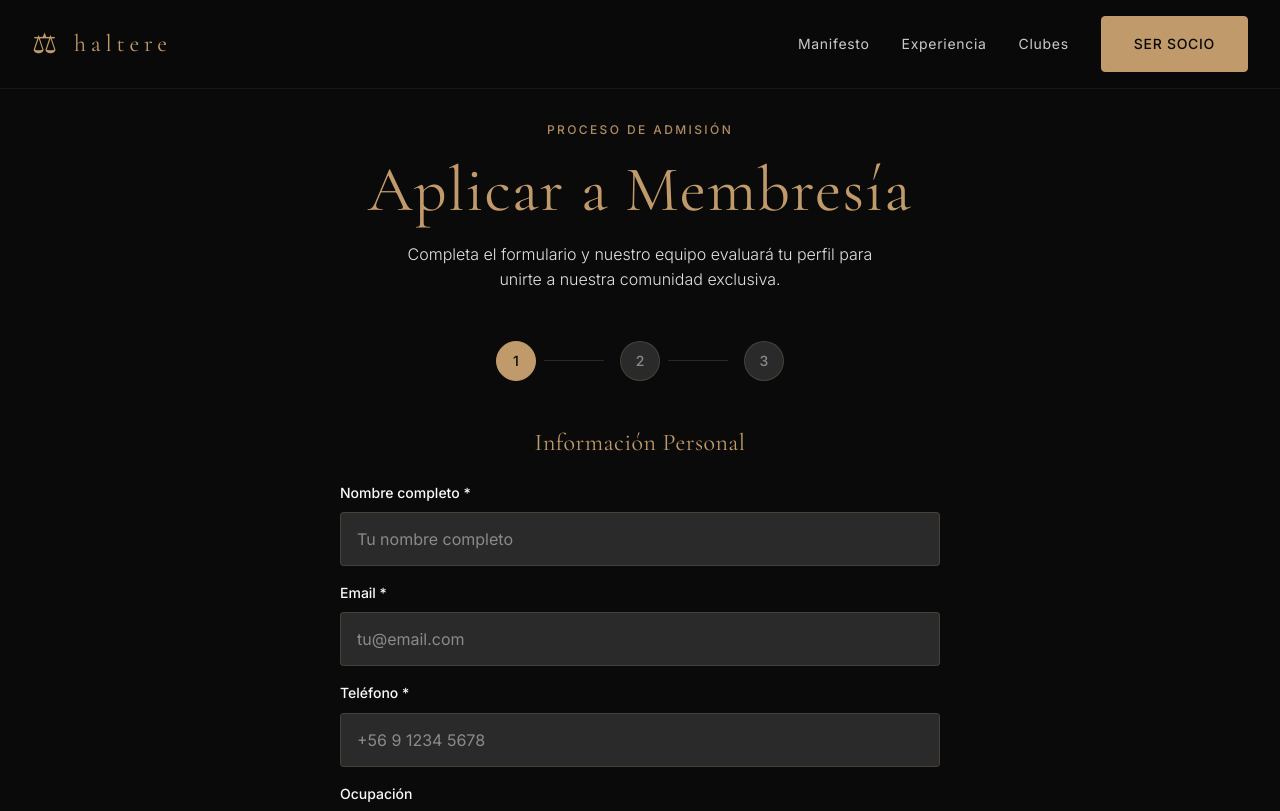
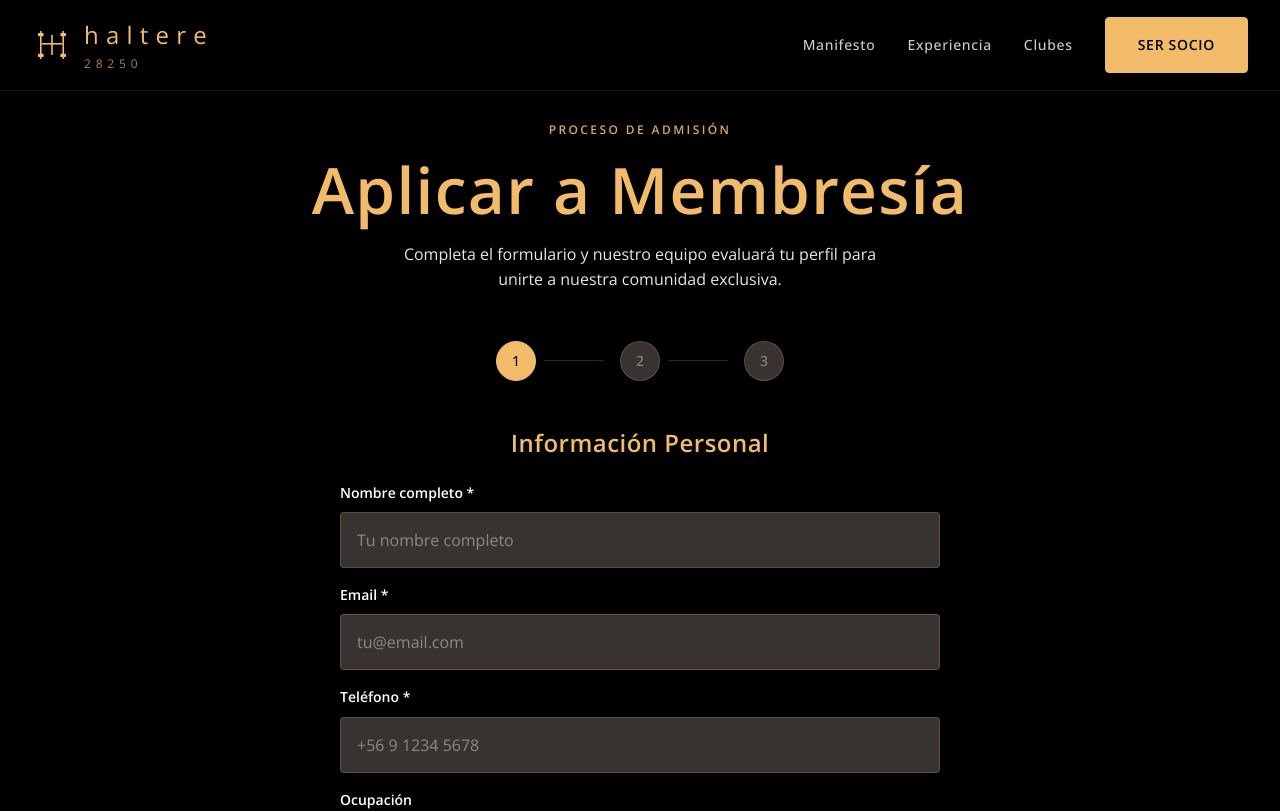
Before and after one commit to matiasbarrigadev/haltere-api, a Next.js app: page /apply in a window 1280 px wide. Shown: the top 811 px of the page. Built offline with nearby package versions, Linux system fonts and the light colour scheme.

Commit message:
style: update brand identity with official Haltere color palette and logo

```diff
--- a/src/app/apply/page.tsx
+++ b/src/app/apply/page.tsx
@@ -2,6 +2,39 @@
 
 import Link from 'next/link';
 import { useState } from 'react';
+
+// Logo SVG Component based on Brand Guidelines
+const HaltereLogo = ({ className = '', size = 'default' }: { className?: string; size?: 'default' | 'large' }) => {
+  const height = size === 'large' ? 60 : 40;
+  return (
+    <svg
+      viewBox="0 0 100 100"
+      height={height}
+      className={className}
+      fill="currentColor"
+      aria-label="Haltere Logo"
+    >
+      {/* Stylized H with barbell bars */}
+      <g>
+        {/* Left vertical bar with weights */}
+        <rect x="20" y="15" width="4" height="70" />
+        <rect x="15" y="20" width="14" height="8" rx="1" />
+        <rect x="15" y="72" width="14" height="8" rx="1" />
+
+        {/* Center H connector */}
+        <rect x="24" y="45" width="52" height="4" />
+
+        {/* Middle vertical (T of halTere) */}
+        <rect x="48" y="25" width="4" height="50" />
+
+        {/* Right vertical bar with weights */}
+        <rect x="76" y="15" width="4" height="70" />
+        <rect x="71" y="20" width="14" height="8" rx="1" />
+        <rect x="71" y="72" width="14" height="8" rx="1" />
+      </g>
+    </svg>
+  );
+};
 
 export default function ApplyPage() {
   const [step, setStep] = useState(1);
@@ -60,8 +93,12 @@ export default function ApplyPage() {
       }
 
       setIsSubmitted(true);
-    } catch (err: any) {
-      setError(err.message);
+    } catch (err: unknown) {
+      if (err instanceof Error) {
+        setError(err.message);
+      } else {
+        setError('Error desconocido');
+      }
     } finally {
       setIsSubmitting(false);
     }
@@ -79,7 +116,7 @@ export default function ApplyPage() {
               textAlign: 'center',
               padding: '4rem 2rem'
             }}>
-              <div style={{ fontSize: '4rem', marginBottom: '1.5rem' }}>✓</div>
+              <div style={{ fontSize: '4rem', marginBottom: '1.5rem', color: 'var(--color-gold)' }}>✓</div>
               <h1 style={{ marginBottom: '1rem' }}>Aplicación Recibida</h1>
               <p style={{ fontSize: '1.125rem', marginBottom: '2rem' }}>
                 Gracias por tu interés en Haltere Club. Hemos recibido tu aplicación
@@ -136,10 +173,10 @@ export default function ApplyPage() {
                   justifyContent: 'center',
                   fontSize: '0.875rem',
                   fontWeight: '500',
-                  background: step >= s ? 'var(--color-gold)' : 'var(--color-gray-dark)',
+                  background: step >= s ? 'var(--color-gold)' : 'var(--color-brown-dark)',
                   color: step >= s ? 'var(--color-black)' : 'var(--color-gray)',
                   border: '1px solid',
-                  borderColor: step >= s ? 'var(--color-gold)' : 'rgba(193, 154, 107, 0.2)',
+                  borderColor: step >= s ? 'var(--color-gold)' : 'rgba(242, 187, 106, 0.2)',
                   transition: 'all 0.3s ease'
                 }}>
                   {s}
@@ -148,7 +185,7 @@ export default function ApplyPage() {
                   <div style={{
                     width: '60px',
                     height: '1px',
-                    background: step > s ? 'var(--color-gold)' : 'rgba(193, 154, 107, 0.2)',
+                    background: step > s ? 'var(--color-gold)' : 'rgba(242, 187, 106, 0.2)',
                     transition: 'all 0.3s ease'
                   }} />
                 )}
@@ -361,8 +398,8 @@ export default function ApplyPage() {
 
                 {/* Membership Info */}
                 <div style={{
-                  background: 'var(--color-gray-dark)',
-                  border: '1px solid rgba(193, 154, 107, 0.2)',
+                  background: 'var(--color-brown-dark)',
+                  border: '1px solid rgba(242, 187, 106, 0.2)',
                   borderRadius: 'var(--radius-md)',
                   padding: '1.5rem',
                   marginTop: '2rem',
@@ -379,7 +416,7 @@ export default function ApplyPage() {
                   </p>
                   <p style={{
                     fontSize: '1.75rem',
-                    fontFamily: 'var(--font-serif)',
+                    fontWeight: 600,
                     color: 'var(--color-gold)',
                     marginBottom: '0.5rem'
                   }}>
@@ -434,8 +471,11 @@ function Header() {
       <div className="container">
         <div className="header-inner">
           <Link href="/" className="logo">
-            <span className="logo-symbol">⚖</span>
-            <span>haltere</span>
+            <HaltereLogo />
+            <span style={{ display: 'flex', flexDirection: 'column', alignItems: 'flex-start' }}>
+              <span style={{ letterSpacing: '0.3em' }}>haltere</span>
+              <span style={{ fontSize: '0.5em', letterSpacing: '0.4em', opacity: 0.7 }}>28250</span>
+            </span>
           </Link>
 
           <nav className="nav">
@@ -454,10 +494,13 @@ function Footer() {
   return (
     <footer className="footer">
       <div className="container">
-        <div style={{ marginBottom: '1rem' }}>
+        <div style={{ marginBottom: '1rem', display: 'flex', justifyContent: 'center' }}>
           <Link href="/" className="logo" style={{ justifyContent: 'center' }}>
-            <span className="logo-symbol">⚖</span>
-            <span>haltere</span>
+            <HaltereLogo />
+            <span style={{ display: 'flex', flexDirection: 'column', alignItems: 'flex-start' }}>
+              <span style={{ letterSpacing: '0.3em' }}>haltere</span>
+              <span style={{ fontSize: '0.5em', letterSpacing: '0.4em', opacity: 0.7 }}>28250</span>
+            </span>
           </Link>
         </div>
         <p className="footer-text">
--- a/src/app/globals.css
+++ b/src/app/globals.css
@@ -2,21 +2,31 @@
 @tailwind components;
 @tailwind utilities;
 
-@import url('https://fonts.googleapis.com/css2?family=Cormorant+Garamond:wght@300;400;500;600;700&family=Inter:wght@300;400;500;600&display=swap');
+@import url('https://fonts.googleapis.com/css2?family=Open+Sans:wght@300;400;500;600;700&display=swap');
 
 :root {
-  /* Brand Colors */
-  --color-black: #0A0A0A;
-  --color-gold: #C19A6B;
-  --color-gold-light: #D4A574;
-  --color-gold-dark: #A67B5B;
-  --color-white: #FAFAFA;
+  /* Brand Colors - Official Haltere Palette */
+  --color-black: #000000;
+  --color-white: #FFFFFF;
+
+  /* Primary Gold (YB - Yellow + Brown) */
+  --color-gold: #F2BB6A;
+  --color-gold-light: #F5C97D;
+  --color-gold-dark: #CE915C;
+
+  /* Brown Palette */
+  --color-brown-dark: #383330;
+  --color-brown-medium: #4F413A;
+  --color-brown-accent: #86390D;
+
+  /* Neutral */
+  --color-cream: #D4C9C2;
   --color-gray: #8A8A8A;
-  --color-gray-dark: #2A2A2A;
+  --color-gray-dark: #1A1A1A;
 
   /* Typography */
-  --font-serif: 'Cormorant Garamond', Georgia, serif;
-  --font-sans: 'Inter', -apple-system, BlinkMacSystemFont, sans-serif;
+  --font-sans: 'Open Sans', -apple-system, BlinkMacSystemFont, sans-serif;
+  --font-logo: 'Century Gothic', 'Poppins', sans-serif;
 
   /* Spacing */
   --space-xs: 0.5rem;
@@ -52,8 +62,8 @@ body {
 
 /* Typography */
 h1, h2, h3, h4, h5, h6 {
-  font-family: var(--font-serif);
-  font-weight: 400;
+  font-family: var(--font-sans);
+  font-weight: 600;
   letter-spacing: 0.02em;
   color: var(--color-gold);
 }
@@ -75,7 +85,7 @@ h3 {
 
 p {
   font-family: var(--font-sans);
-  font-weight: 300;
+  font-weight: 400;
   color: var(--color-white);
   opacity: 0.9;
 }
@@ -99,7 +109,7 @@ a:hover {
   padding: 1rem 2rem;
   font-family: var(--font-sans);
   font-size: 0.875rem;
-  font-weight: 500;
+  font-weight: 600;
   letter-spacing: 0.05em;
   text-transform: uppercase;
   border: 1px solid var(--color-gold);
@@ -125,6 +135,17 @@ a:hover {
   border-color: var(--color-gold-light);
 }
 
+.btn-secondary {
+  background: var(--color-brown-dark);
+  border-color: var(--color-brown-medium);
+  color: var(--color-gold);
+}
+
+.btn-secondary:hover {
+  background: var(--color-brown-medium);
+  border-color: var(--color-gold);
+}
+
 .btn-large {
   padding: 1.25rem 3rem;
   font-size: 1rem;
@@ -146,9 +167,9 @@ a:hover {
   right: 0;
   z-index: 100;
   padding: var(--space-sm) 0;
-  background: rgba(10, 10, 10, 0.95);
+  background: rgba(0, 0, 0, 0.95);
   backdrop-filter: blur(10px);
-  border-bottom: 1px solid rgba(193, 154, 107, 0.1);
+  border-bottom: 1px solid rgba(242, 187, 106, 0.1);
 }
 
 .header-inner {
@@ -161,16 +182,17 @@ a:hover {
   display: flex;
   align-items: center;
   gap: 0.75rem;
-  font-family: var(--font-serif);
+  font-family: var(--font-sans);
   font-size: 1.5rem;
-  font-weight: 400;
-  letter-spacing: 0.2em;
+  font-weight: 300;
+  letter-spacing: 0.3em;
   color: var(--color-gold);
   text-transform: lowercase;
 }
 
 .logo-symbol {
   font-size: 1.75rem;
+  font-weight: 400;
   color: var(--color-gold);
 }
 
@@ -182,7 +204,7 @@ a:hover {
 
 .nav-link {
   font-size: 0.875rem;
-  font-weight: 400;
+  font-weight: 500;
   letter-spacing: 0.05em;
   color: var(--color-white);
   opacity: 0.8;
@@ -257,7 +279,7 @@ a:hover {
 .section-subtitle {
   font-family: var(--font-sans);
   font-size: 0.75rem;
-  font-weight: 500;
+  font-weight: 600;
   letter-spacing: 0.2em;
   text-transform: uppercase;
   color: var(--color-gold);
@@ -286,8 +308,8 @@ a:hover {
 
 /* Cards */
 .card {
-  background: var(--color-gray-dark);
-  border: 1px solid rgba(193, 154, 107, 0.2);
+  background: var(--color-brown-dark);
+  border: 1px solid rgba(242, 187, 106, 0.2);
   border-radius: var(--radius-md);
   padding: var(--space-md);
   transition: all 0.3s ease;
@@ -325,10 +347,10 @@ a:hover {
   text-align: center;
   background: linear-gradient(
     180deg,
-    rgba(193, 154, 107, 0.05) 0%,
+    rgba(242, 187, 106, 0.05) 0%,
     transparent 100%
   );
-  border: 1px solid rgba(193, 154, 107, 0.1);
+  border: 1px solid rgba(242, 187, 106, 0.1);
   border-radius: var(--radius-lg);
   transition: all 0.4s ease;
 }
@@ -337,7 +359,7 @@ a:hover {
   border-color: var(--color-gold);
   background: linear-gradient(
     180deg,
-    rgba(193, 154, 107, 0.1) 0%,
+    rgba(242, 187, 106, 0.1) 0%,
     transparent 100%
   );
 }
@@ -356,7 +378,7 @@ a:hover {
 .form-label {
   display: block;
   font-size: 0.875rem;
-  font-weight: 500;
+  font-weight: 600;
   color: var(--color-white);
   margin-bottom: 0.5rem;
 }
@@ -368,8 +390,8 @@ a:hover {
   padding: 1rem;
   font-family: var(--font-sans);
   font-size: 1rem;
-  background: var(--color-gray-dark);
-  border: 1px solid rgba(193, 154, 107, 0.2);
+  background: var(--color-brown-dark);
+  border: 1px solid rgba(242, 187, 106, 0.2);
   border-radius: var(--radius-sm);
   color: var(--color-white);
   transition: all 0.3s ease;
@@ -380,7 +402,7 @@ a:hover {
 .form-textarea:focus {
   outline: none;
   border-color: var(--color-gold);
-  background: rgba(193, 154, 107, 0.05);
+  background: rgba(242, 187, 106, 0.05);
 }
 
 .form-input::placeholder,
@@ -396,7 +418,7 @@ a:hover {
 /* Footer */
 .footer {
   padding: var(--space-lg) 0;
-  border-top: 1px solid rgba(193, 154, 107, 0.1);
+  border-top: 1px solid rgba(242, 187, 106, 0.1);
   text-align: center;
 }
 
@@ -405,11 +427,28 @@ a:hover {
   color: var(--color-gray);
 }
 
+/* Background Variants */
+.bg-gold {
+  background-color: var(--color-gold);
+  color: var(--color-black);
+}
+
+.bg-brown {
+  background-color: var(--color-brown-dark);
+}
+
+.bg-cream {
+  background-color: var(--color-cream);
+  color: var(--color-brown-dark);
+}
+
 /* Utilities */
 .text-center { text-align: center; }
 .text-gold { color: var(--color-gold); }
 .text-white { color: var(--color-white); }
 .text-gray { color: var(--color-gray); }
+.text-brown { color: var(--color-brown-dark); }
+.text-cream { color: var(--color-cream); }
 
 .mt-sm { margin-top: var(--space-sm); }
 .mt-md { margin-top: var(--space-md); }
@@ -439,3 +478,52 @@ a:hover {
 .delay-2 { animation-delay: 0.2s; }
 .delay-3 { animation-delay: 0.3s; }
 .delay-4 { animation-delay: 0.4s; }
+
+/* Tailwind Custom Classes */
+@layer components {
+  .haltere-btn {
+    @apply inline-flex items-center justify-center gap-2 px-6 py-3 text-sm font-semibold uppercase tracking-wider border transition-all duration-300;
+    border-color: var(--color-gold);
+    color: var(--color-gold);
+  }
+
+  .haltere-btn:hover {
+    background-color: var(--color-gold);
+    color: var(--color-black);
+  }
+
+  .haltere-btn-primary {
+    background-color: var(--color-gold);
+    color: var(--color-black);
+  }
+
+  .haltere-btn-primary:hover {
+    background-color: var(--color-gold-light);
+    border-color: var(--color-gold-light);
+  }
+
+  .haltere-card {
+    @apply p-6 rounded-lg transition-all duration-300;
+    background-color: var(--color-brown-dark);
+    border: 1px solid rgba(242, 187, 106, 0.2);
+  }
+
+  .haltere-card:hover {
+    border-color: var(--color-gold);
+    transform: translateY(-4px);
+  }
+
+  .haltere-input {
+    @apply w-full px-4 py-3 text-base rounded transition-all duration-300;
+    font-family: var(--font-sans);
+    background-color: var(--color-brown-dark);
+    border: 1px solid rgba(242, 187, 106, 0.2);
+    color: var(--color-white);
+  }
+
+  .haltere-input:focus {
+    outline: none;
+    border-color: var(--color-gold);
+    background-color: rgba(242, 187, 106, 0.05);
+  }
+}
```
Also changed, not shown: src/app/page.tsx (+52 -13 lines).
